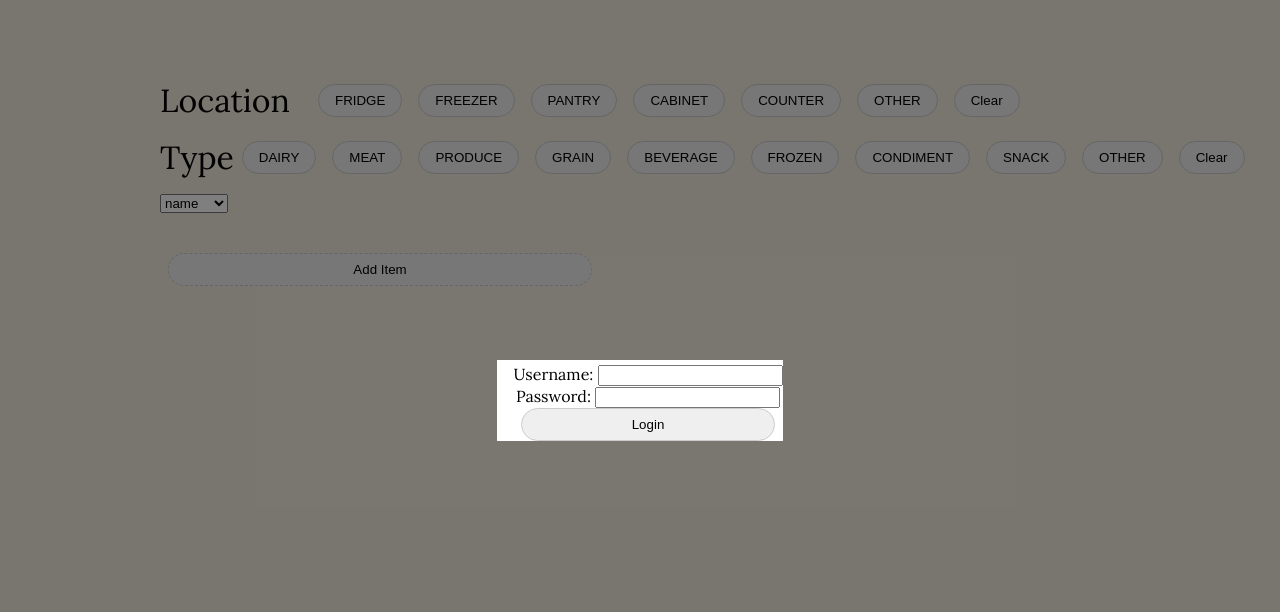
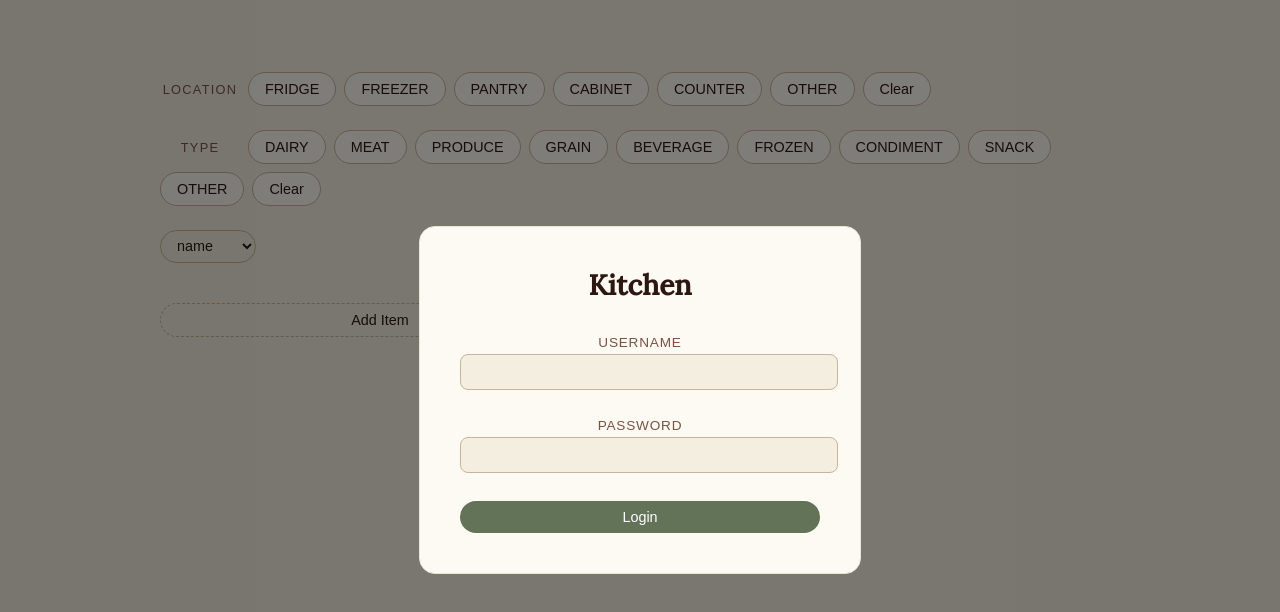
Before and after one commit to EthanLuong/kitchen, a React (Vite) app in the folder frontend/: page / in a window 1280 px wide. Shown: the top 612 px of the page. Built offline with nearby package versions, Linux system fonts and the light colour scheme.

Commit message:
css changes

```diff
--- a/frontend/src/App.css
+++ b/frontend/src/App.css
@@ -1,6 +1,6 @@
 @import url("https://fonts.googleapis.com/css2?family=Lora:wght@400;500&family=Source+Sans+3:wght@200;500&display=swap");
 
-#root {
+:root {
   max-width: 100%;
   margin: 0 auto;
   padding: 2rem;
@@ -22,19 +22,32 @@
   --sand: #c8b49a; /* borders — inputs, buttons, dividers */
   --sand-lt: #ede5d4; /* subtle borders — card edges, divider lines */
 }
+
+body {
+  background-color: var(--cream);
+  -webkit-font-smoothing: antialiased;
+  -moz-osx-font-smoothing: grayscale;
+  color: var(--ink);
+}
 button {
   padding: 0.5rem 1rem;
   border-radius: 24px;
-  border: 1px solid #ccc;
+  border: 1px solid var(--sand);
+  color: var(--ink);
+  background-color: transparent;
   font-family: "Source Sans 3", sans-serif;
-  margin: 0 0.5rem;
-}
-body {
-  background-color: #f4eee1;
-  -webkit-font-smoothing: antialiased;
-  -moz-osx-font-smoothing: grayscale;
+  font-size: 0.9rem;
+  cursor: pointer;
+  margin: 0;
+  transition:
+    background-color 0.15s ease,
+    border-color 0.15s ease;
 }
 
+button:hover {
+  background-color: var(--sand-lt);
+  border-color: var(--sand);
+}
 .foodlist {
   margin: 0 auto;
   display: grid;
@@ -45,24 +58,157 @@ body {
 
 .foodcard {
   font-family: "Source Sans 3", sans-serif;
-  overflow: hidden;
-  margin: 0;
+  display: flex;
+  flex-direction: column;
+  gap: 1rem; /* replaces justify-content: space-around */
+  width: 100%;
+  background-color: var(--card);
+  text-align: start;
+  padding: 1.5rem;
+  border: 1px solid var(--sand-lt); /* subtle border, sand was too heavy */
+  border-radius: 16px;
+  color: var(--ink);
+}
+
+.foodcard:hover {
+  border-color: var(--sand); /* border darkens slightly on hover */
+  box-shadow: 0 2px 8px rgba(0, 0, 0, 0.06);
+}
+
+.badges {
   display: flex;
   width: 100%;
-  background-color: #fdfaf4;
-  text-align: start;
-  align-items: start;
-  justify-content: space-around;
-  flex-direction: column;
-  padding: 2rem;
-  border: 1px solid #ccc;
-  border-radius: 16px;
+  gap: 0.5rem;
+  padding: 0; /* removed, gap handles spacing now */
 }
+
+.badges p {
+  background-color: var(--tc-pale);
+  color: var(--tc);
+  padding: 0.25rem 0.75rem;
+  border-radius: 24px;
+  margin: 0;
+  font-size: 0.7rem;
+  font-weight: 500;
+  letter-spacing: 0.1rem;
+  text-transform: uppercase;
+}
+
 .iteminfo {
   width: 100%;
   display: flex;
   justify-content: space-between;
+  align-items: baseline; /* aligns name and quantity on text baseline */
 }
+
+.itemName {
+  font-size: 1.5rem; /* 3rem was very large */
+  font-family: "Lora", serif; /* Lora for headings, Source Sans for body */
+  margin: 0;
+}
+
+.quantity {
+  font-size: 0.9rem;
+  color: var(--mid);
+  margin: 0;
+  white-space: nowrap; /* prevents "500 g" from wrapping */
+}
+
+.number {
+  font-size: 1.1rem;
+  font-weight: 500;
+  color: var(--ink);
+}
+
+.cardfooter {
+  width: 100%; /* was 80%, inconsistent with rest of card */
+  display: flex;
+  justify-content: space-between;
+  align-items: center;
+  padding-top: 0.75rem;
+  border-top: 1px solid var(--sand-lt); /* visual separator between content and actions */
+  margin-top: auto; /* pushes footer to bottom if cards have different heights */
+}
+
+.expdate {
+  font-size: 0.85rem;
+  color: var(--mid);
+  margin: 0;
+  font-family: "Source Sans 3", sans-serif;
+  font-weight: 400;
+}
+
+.deleteitem {
+  color: #b94040; /* red for destructive action */
+  border-color: #e8c4c4;
+}
+
+.deleteitem:hover {
+  background-color: #fdf0f0;
+}
+
+.filterbar {
+  width: 80%;
+  margin: 2rem auto;
+  display: flex;
+  flex-direction: column;
+  gap: 0.5rem;
+}
+
+.filterrow {
+  display: flex;
+  align-items: center;
+  flex-wrap: wrap; /* buttons wrap to next line on small screens */
+  gap: 0.5rem;
+  padding: 0.5rem 0;
+  font-family: "Source Sans 3", sans-serif;
+  font-size: 0.9rem;
+}
+
+.filterrow span {
+  width: 80px;
+  font-size: 0.8rem;
+  font-weight: 500;
+  letter-spacing: 0.08rem;
+  text-transform: uppercase;
+  color: var(--mid);
+  flex-shrink: 0; /* prevents label from squishing */
+}
+
+.filterrow select {
+  padding: 0.4rem 0.75rem;
+  border: 1px solid var(--sand);
+  border-radius: 24px;
+  background-color: transparent;
+  color: var(--ink);
+  font-family: "Source Sans 3", sans-serif;
+  font-size: 0.9rem;
+  cursor: pointer;
+}
+
+.filterrow button {
+  background-color: var(--card);
+}
+
+.filterrow button:hover {
+  background-color: var(--sand-lt);
+  border-color: var(--sand);
+}
+
+.filterrow button.selected {
+  background-color: var(--tc);
+  color: white; /* text was invisible without this */
+  border-color: var(--tc);
+}
+
+.filterrow button.selected:hover {
+  background-color: var(--tc-light);
+  border-color: var(--tc-light);
+}
+.buttoncard {
+  border-style: dashed;
+}
+
 .overlay {
   position: fixed;
   inset: 0;
@@ -76,98 +222,131 @@ body {
 .login {
   display: flex;
   flex-direction: column;
-  background: white;
+  background: var(--card);
   padding-left: 1rem;
   padding-top: 0.25rem;
 }
 
-.badges {
-  display: flex;
+.modalcard {
   width: 100%;
-  font-size: 0.5rem;
-  letter-spacing: 0.15rem;
-  font-weight: 200;
-  margin: 0 auto;
-  padding: 0.5rem 0;
-  justify-content: space-between;
+  max-width: 480px;
+  border-radius: 16px;
+  border: 1px solid var(--sand-lt);
+  position: relative;
+  background-color: var(--card); /* ← missing */
+  padding: 3rem 2rem 2rem 2rem; /* extra top padding for the close button */
 }
 
-.badges h1 {
-  background-color: gray;
-  padding: 0.5rem 1rem;
-  border-radius: 24px;
+.modal-close {
+  position: absolute;
+  top: 1rem;
+  right: 1rem;
+  background: none;
+  border: none;
+  font-size: 1.25rem;
+  cursor: pointer;
+  color: var(--mid);
   margin: 0;
 }
 
-.cardfooter {
-  width: 80%;
-  margin: 0 auto;
-  display: flex;
-  justify-content: space-around;
-  align-items: center;
+.modal-close:hover {
+  color: var(--ink);
 }
 
-.itemName {
-  font-size: 3rem;
-  margin: 0.5rem 0;
-}
-.quantity {
-  margin: 0.5rem 0;
-}
-
-.number {
-  font-size: 3rem;
-}
-
-.filterbar {
-  width: 80%;
-  margin: 2rem auto;
-}
-
-.filterrow {
-  font-size: 2rem;
-  display: flex;
-
-  padding: 0.5rem 0;
-  align-items: center;
-  text-align: left;
-}
-.filterrow span {
-  width: 150px;
-}
-
-.buttoncard {
-  border-style: dashed;
-}
-
-.modalcard {
-  display: flex;
-  flex-direction: column;
-  background-color: var(--card);
-  padding: 2rem;
-  margin: 1rem;
-  position: relative;
-}
-
-.modalcard form {
-  display: flex;
-  flex-direction: column;
-  justify-content: space-between;
-  align-items: flex-start;
+.modalform {
+  display: flex; /* ← missing */
+  flex-direction: column; /* ← missing */
+  width: 100%;
+  gap: 0.5rem;
 }
 
 .formitem {
-  padding: 1rem;
-  width: 100;
+  width: 100%;
+  display: flex;
+  flex-direction: column;
+  gap: 0.25rem;
+  padding: 0.5rem 0;
 }
 
-.formitem input {
-  border-style: solid;
-  border-radius: 8px;
-  padding: 0.25rem;
-  margin: 0 0.25rem;
+.formitem label {
+  font-size: 0.85rem;
+  color: var(--mid);
+  font-family: "Source Sans 3", sans-serif;
+  font-weight: 500;
+  letter-spacing: 0.05rem;
+  text-transform: uppercase;
 }
 
-.selected {
-  background-color: gray;
+.formitem input,
+.formitem select {
+  width: 100%;
+  padding: 0.5rem;
+  border: 1px solid var(--sand);
+  border-radius: 8px;
+  background-color: var(--cream);
+  color: var(--ink);
+  font-family: "Source Sans 3", sans-serif;
+  font-size: 1rem;
 }
+
+.formitem input:focus,
+.formitem select:focus {
+  outline: none;
+  border-color: var(--tc-light);
+}
+
+.modal-submit {
+  width: 100%;
+  margin: 1rem 0 0 0;
+  background-color: var(--tc);
+  color: white;
+  border: none;
+  font-weight: 500;
+  cursor: pointer;
+}
+
+.modal-submit:hover {
+  background-color: var(--tc-light);
+}
+
+.authcard {
+  background-color: var(--card);
+  padding: 2.5rem;
+  border-radius: 16px;
+  border: 1px solid var(--sand-lt);
+  width: 100%;
+  max-width: 360px;
+  display: flex;
+  flex-direction: column;
+  gap: 1.5rem;
+  justify-content: center;
+}
+
+.auth-title {
+  font-family: "Lora", serif;
+  color: var(--ink);
+  font-size: 1.75rem;
+  margin: 0;
+  text-align: center;
+}
+
+.authform {
+  display: flex;
+  flex-direction: column;
+  gap: 0.75rem;
+}
+
+.auth-submit {
+  width: 100%;
+  margin: 0.5rem 0 0 0;
+  background-color: var(--sage);
+  color: white;
+  border: none;
+  font-weight: 500;
+  cursor: pointer;
+}
+
+.auth-submit:hover {
+  background-color: var(--sage-pale);
+  color: var(--sage);
+}
--- a/frontend/src/App.tsx
+++ b/frontend/src/App.tsx
@@ -5,12 +5,14 @@ import {
   type FoodType,
   type FoodItemRequest,
   type SortOptions,
+  type Page,
 } from "./types/types";
 import {
   getAllFoodItems,
   deleteFoodItem,
   createNewFoodItem,
   updateFoodItem,
+  logoutUser,
 } from "./api/fetchFood";
 import ItemModal from "./components/ItemModal";
 import AuthenticationModal from "./components/AuthCard";
@@ -47,7 +49,7 @@ function App() {
       try {
         setFoodLoading(true);
         const response = await getAllFoodItems(authToken as string);
-        setFoodList(response);
+        setFoodList(response.content);
       } catch (err) {
         setFoodError(true);
         setToken(null);
@@ -82,6 +84,16 @@ function App() {
       );
       setFoodList((prev) => [...prev, response]);
       setModalState(null);
+    } catch (err) {
+      console.log(err);
+    }
+  }
+
+  async function handleLogout() {
+    if (!authToken) return;
+    try {
+      logoutUser(authToken);
+      setToken(null);
     } catch (err) {
       console.log(err);
     }
@@ -152,7 +164,6 @@ function App() {
     )
     .filter((item) => typeFilter.size === 0 || typeFilter.has(item.foodType))
     .sort(sortCards);
-
   const initialForm =
     modalState !== "add" && modalState != null
       ? responseToFoodItemRequest(modalState)
@@ -181,6 +192,7 @@ function App() {
         onDelete={handleDeleteFoodItem}
         onEdit={setModalState}
       />{" "}
+      <button onClick={handleLogout}>logout</button>
     </>
   );
 }
--- a/frontend/src/components/AuthCard.tsx
+++ b/frontend/src/components/AuthCard.tsx
@@ -30,15 +30,22 @@ export default function AuthenticationModal({
 
   return (
     <div className="overlay">
-      <form onSubmit={handleSubmit} className="login">
-        <div>
-          Username: <input type="text" name="username"></input>
-        </div>
-        <div>
-          Password: <input type="password" name="password"></input>
-        </div>
-        <button type="submit">Login</button>
-      </form>
+      <div className="authcard">
+        <h2 className="auth-title">Kitchen</h2>
+        <form onSubmit={handleSubmit} className="authform">
+          <div className="formitem">
+            <label>Username</label>
+            <input type="text" name="username" />
+          </div>
+          <div className="formitem">
+            <label>Password</label>
+            <input type="password" name="password" />
+          </div>
+          <button className="auth-submit" type="submit">
+            Login
+          </button>
+        </form>
+      </div>
     </div>
   );
 }
--- a/frontend/src/components/FoodCard.tsx
+++ b/frontend/src/components/FoodCard.tsx
@@ -9,8 +9,8 @@ export default function FoodCard({ item, onDelete, onEdit }: FoodCardProps) {
   return (
     <div className="foodcard">
       <div className="badges">
-        <h1>{item.location}</h1>
-        <h1>{item.foodType}</h1>
+        <p>{item.location}</p>
+        <p>{item.foodType}</p>
       </div>
       <div className="iteminfo">
         <h1 className="itemName">{item.name}</h1>
--- a/frontend/src/types/types.ts
+++ b/frontend/src/types/types.ts
@@ -54,3 +54,13 @@ export type FoodItemResponse = {
   createdAt?: string;
   updatedAt?: string;
 };
+
+export type Page<T> = {
+  content: T[];
+  totalPages: number;
+  totalElements: number;
+  number: number; // current page (0-indexed)
+  size: number;
+  first: boolean;
+  last: boolean;
+};
```
Also changed, not shown: frontend/src/api/fetchFood.ts (+17 -2 lines), frontend/src/components/ItemModal.tsx (+26 -5 lines).
